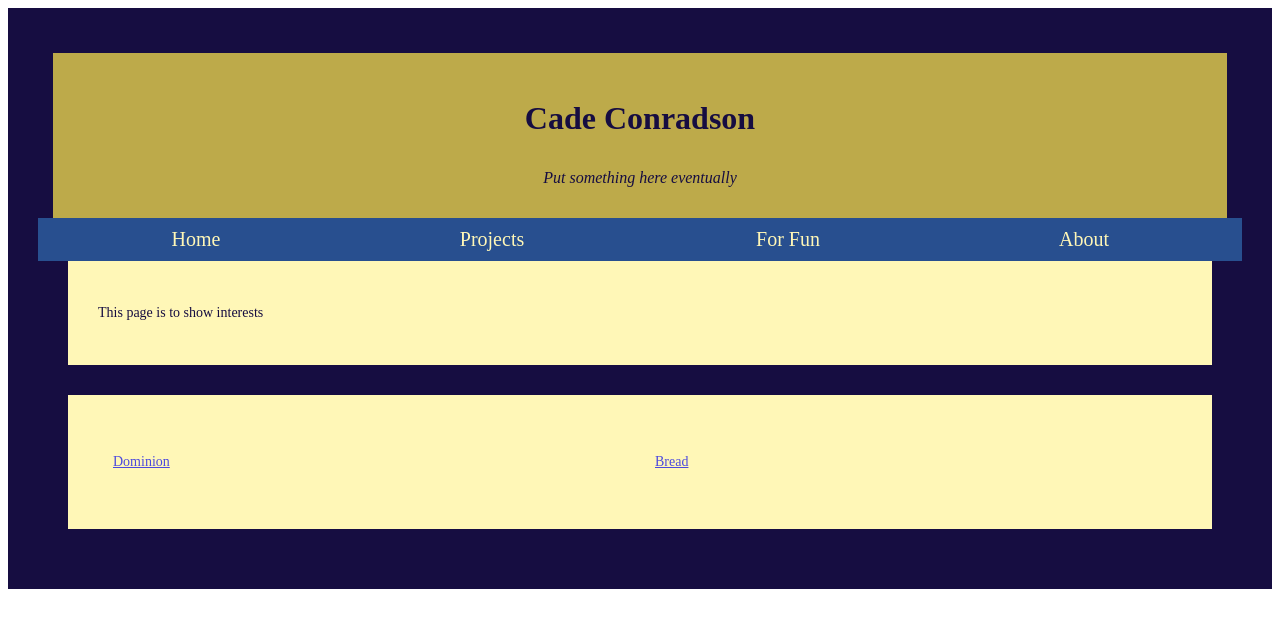
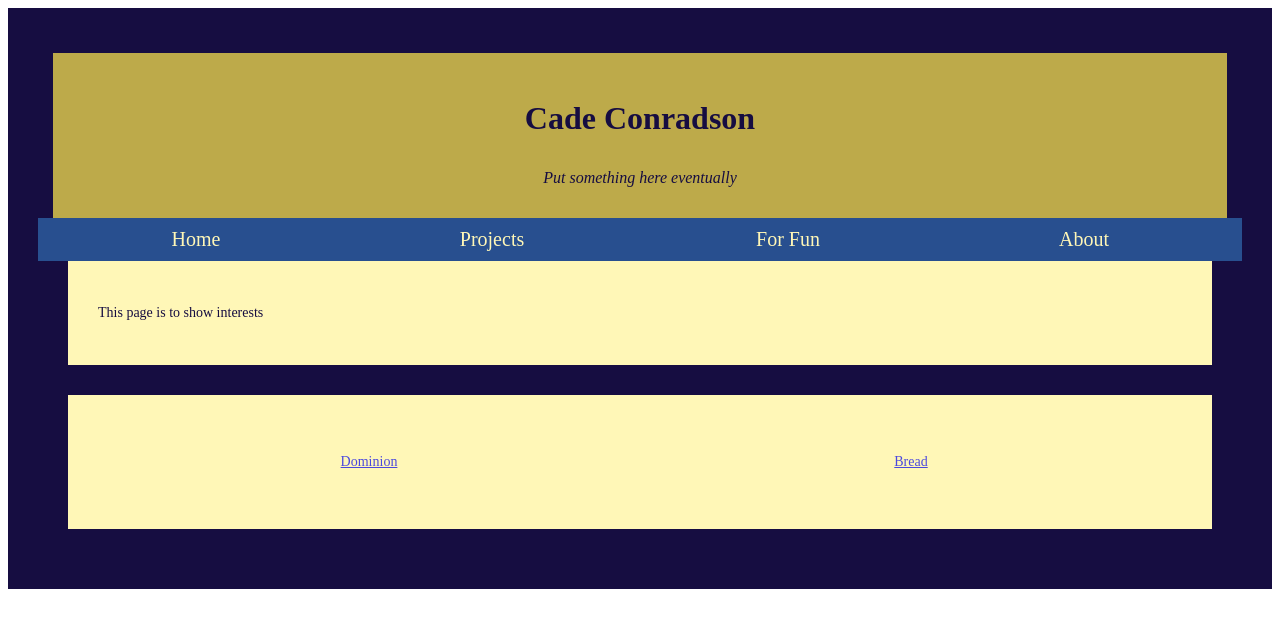
Before and after one commit to cconradson/cconradson.github.io, a Jekyll site: the page built from interests.html, in a window 1280 px wide. Shown: the top 628 px of the page. Built offline with Jekyll 4.4.1, drawn with Linux system fonts in a browser that asks for light colours.

Commit message:
image link hover attempt 3

```diff
--- a/assets/css/main.css
+++ b/assets/css/main.css
@@ -66,7 +66,8 @@ div[id="wrap"] {
 	opacity: 0.7;
 	background-color: #fff7b7;
 	width: 100%;
-	min-height: 300px
+	min-height: 300px;
+	text-align: center;
 }
 
 .bgimg > a:hover {
```
